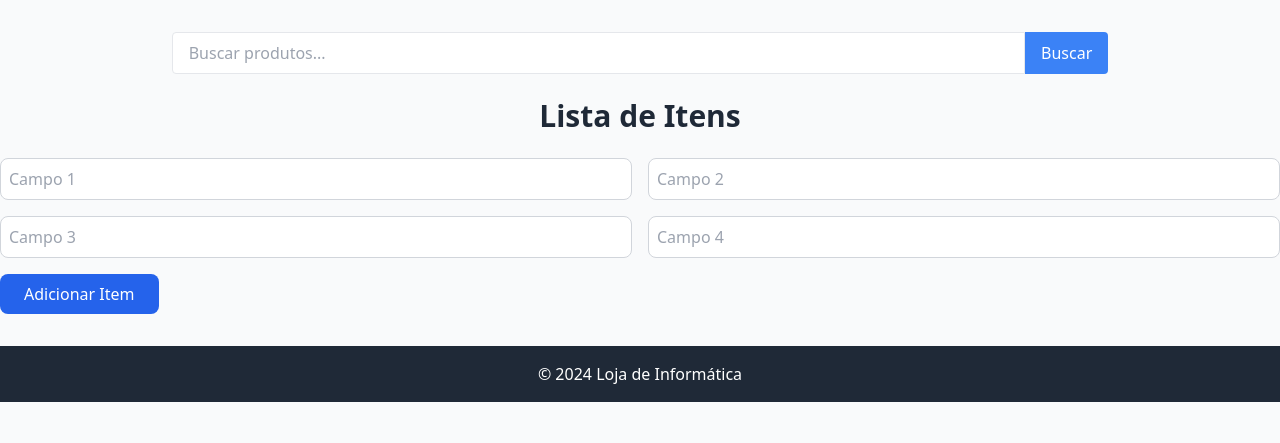
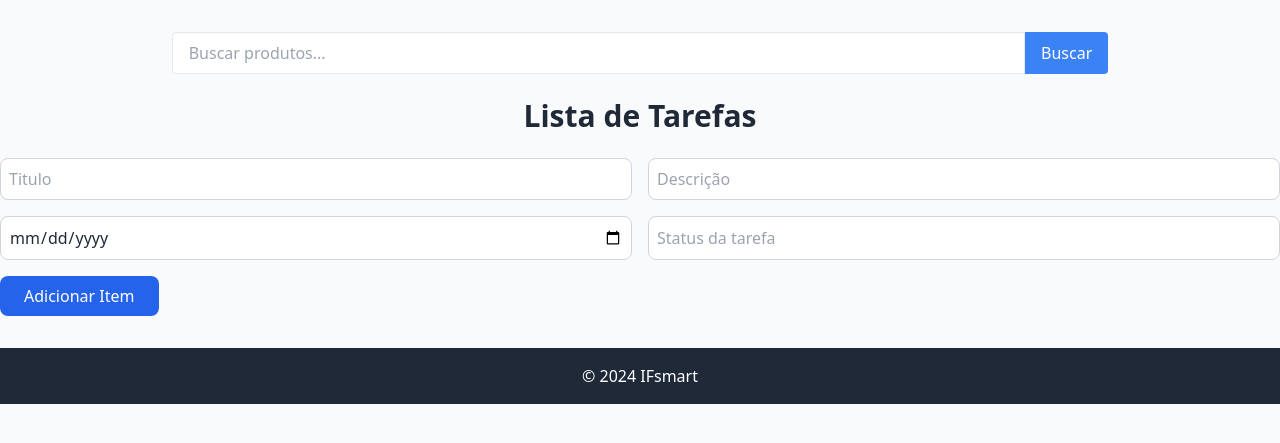
Before and after one commit to kamsmota/ifsmart, a Flask app: template loja_informatica/templates/index.html in a window 1280 px wide. Shown: the part 68-511 px from the top of the page. Run offline with Flask 3, Linux system fonts and the light colour scheme; the template is opened without the code that fills it, so the values that code supplies are empty; some libraries are stand-ins or nearby versions.

Commit message:
Add files via upload

```diff
--- a/loja_informatica/templates/base.html
+++ b/loja_informatica/templates/base.html
@@ -51,7 +51,7 @@
     </main>
 
     <footer class="bg-gray-800 text-white p-4 mt-8 text-center">
-        <p>© 2024 Loja de Informática</p>
+        <p>© 2024 IFsmart</p>
     </footer>
 </body>
 </html>
--- a/loja_informatica/templates/edit.html
+++ b/loja_informatica/templates/edit.html
@@ -22,7 +22,7 @@
         </form>
 
         <div class="mt-4 text-center">
-            <a href="{{ url_for('item_controller.index') }}" class="text-blue-600 hover:text-blue-800">Voltar</a>
+            <a href="{{ url_for('item_controller.index') }}" class="bg-blue-500 text-white px-6 py-2 rounded hover:bg-blue-700">Voltar</a>
         </div>
     </div>
 
--- a/loja_informatica/templates/index.html
+++ b/loja_informatica/templates/index.html
@@ -3,14 +3,14 @@
 {% block title %}Lista de Itens{% endblock %}
 
 {% block content %}
-    <h1 class="text-3xl font-bold text-center mb-6">Lista de Itens</h1>
+    <h1 class="text-3xl font-bold text-center mb-6">Lista de Tarefas</h1>
 
     <form action="{{ url_for('item_controller.add_item') }}" method="POST" class="mb-6">
         <div class="grid grid-cols-1 sm:grid-cols-2 gap-4">
-            <input type="text" name="campo1" placeholder="Campo 1" required class="p-2 border border-gray-300 rounded-lg focus:outline-none focus:ring-2 focus:ring-blue-500">
-            <input type="text" name="campo2" placeholder="Campo 2" required class="p-2 border border-gray-300 rounded-lg focus:outline-none focus:ring-2 focus:ring-blue-500">
-            <input type="text" name="campo3" placeholder="Campo 3" required class="p-2 border border-gray-300 rounded-lg focus:outline-none focus:ring-2 focus:ring-blue-500">
-            <input type="text" name="campo4" placeholder="Campo 4" required class="p-2 border border-gray-300 rounded-lg focus:outline-none focus:ring-2 focus:ring-blue-500">
+            <input type="text" name="campo1" placeholder="Titulo" required class="p-2 border border-gray-300 rounded-lg focus:outline-none focus:ring-2 focus:ring-blue-500">
+            <input type="text" name="campo2" placeholder="Descrição" required class="p-2 border border-gray-300 rounded-lg focus:outline-none focus:ring-2 focus:ring-blue-500">
+            <input type="date" name="campo3" placeholder="Data de entrega" required class="p-2 border border-gray-300 rounded-lg focus:outline-none focus:ring-2 focus:ring-blue-500">
+            <input type="text" name="campo4" placeholder="Status da tarefa" required class="p-2 border border-gray-300 rounded-lg focus:outline-none focus:ring-2 focus:ring-blue-500">
         </div>
         <button type="submit" class="w-full sm:w-auto mt-4 py-2 px-6 bg-blue-600 text-white rounded-lg hover:bg-blue-700">Adicionar Item</button>
     </form>
```
